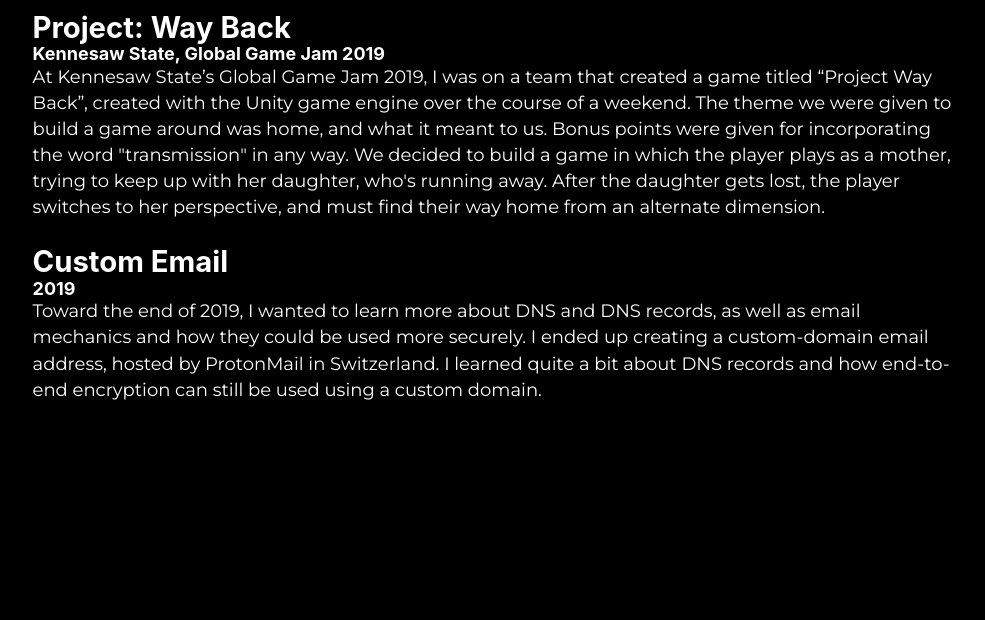
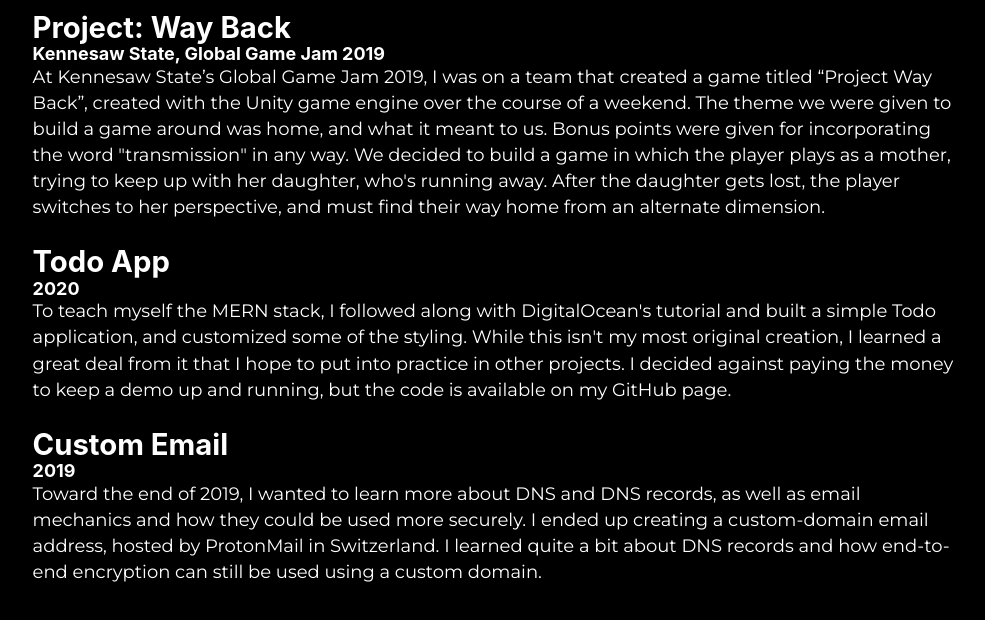
Before and after one commit to wxlfe/wxlfe, a Gatsby site: page /projects in a window 1280 px wide. Shown: the part 530-1150 px from the top of the page, without its empty margins (147-1132 px from the left). Before the commit the page ends 985 px from the top, so only its background shows below. Built offline with nearby package versions, Linux system fonts and the light colour scheme; Gatsby itself is replaced by a stand-in of ours.

Commit message:
Added Todo to Projects

```diff
--- a/src/pages/projects.js
+++ b/src/pages/projects.js
@@ -30,6 +30,13 @@ const ProjectsPage = () => (
                 </p>
             </div>
             <div>
+                <h2 style={{ marginBottom: '0' }}>Todo App</h2>
+                <h4 style={{ marginBottom: '0' }}>2020</h4>
+                <p>
+                    To teach myself the MERN stack, I followed along with DigitalOcean's tutorial and built a simple Todo application, and customized some of the styling. While this isn't my most original creation, I learned a great deal from it that I hope to put into practice in other projects. I decided against paying the money to keep a demo up and running, but the code is available on my GitHub page.
+                </p>
+            </div>
+            <div>
                 <h2 style={{ marginBottom: '0' }}>Custom Email</h2>
                 <h4 style={{ marginBottom: '0' }}>2019</h4>
                 <p>
```
